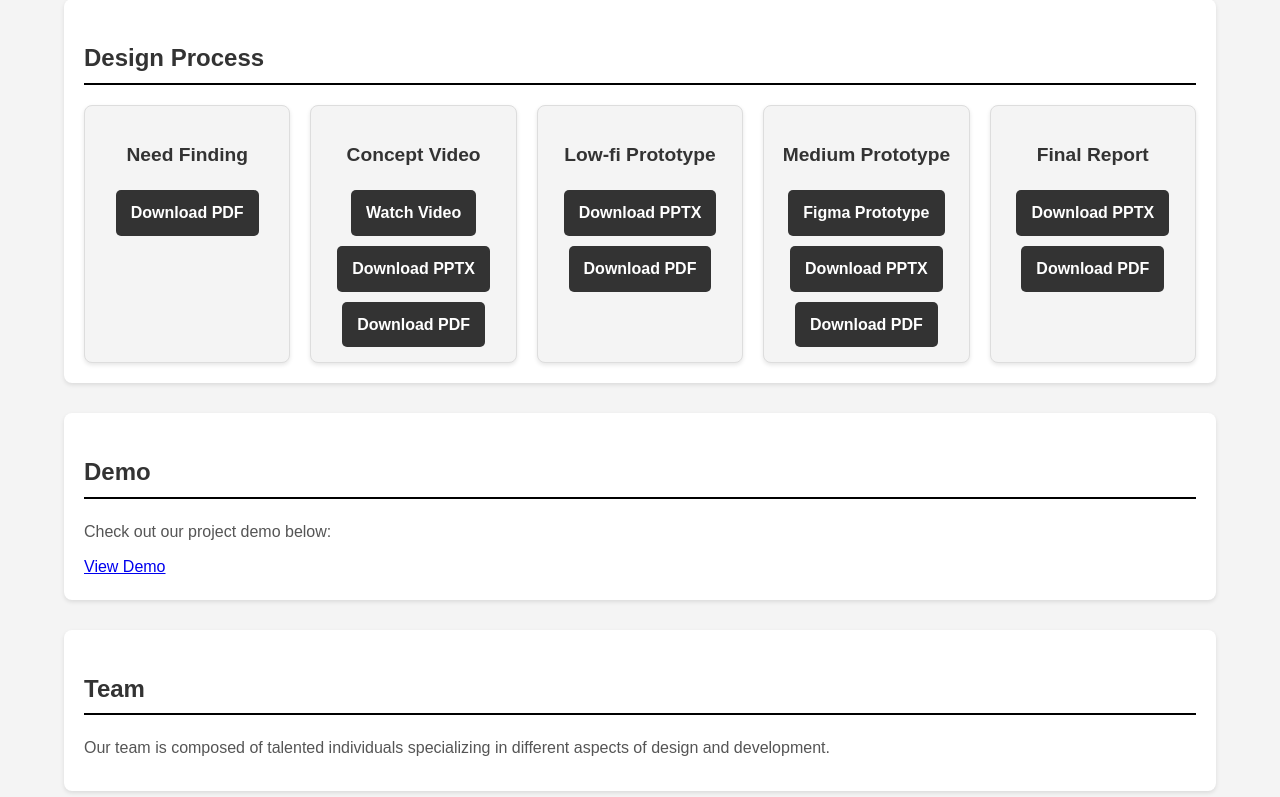
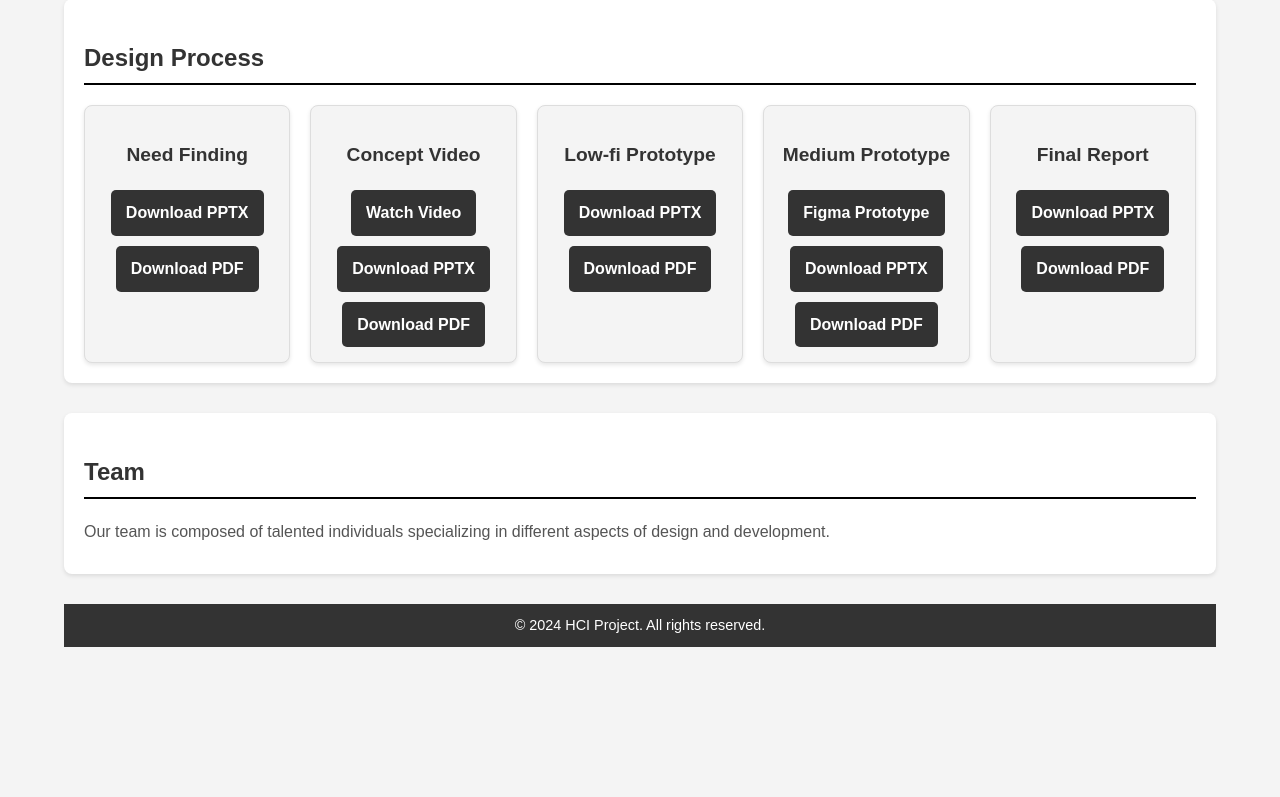
Before and after one commit to nguyenthuhuog/HMI_eshop_presentation_group8_20241, a plain HTML site: page index.html in a window 1280 px wide. Shown: the part 576-1373 px from the top of the page. After the commit the page ends 1243 px from the top, so only its background shows below. Drawn offline with Linux system fonts and the light colour scheme.

Commit message:
fix link

```diff
--- a/index.html
+++ b/index.html
@@ -189,6 +189,7 @@
             <div class="process-table">
                 <div class="process-block">
                     <h3>Need Finding</h3>
+                    <a href="assets/01. NeedFinding/HMI.pdf">Download PPTX</a>
                     <a href="assets/01. NeedFinding/HMI_Needfinding_Group8.pdf">Download PDF</a>
                 </div>
                 <div class="process-block">
@@ -217,11 +218,11 @@
         </div>
 
         <!-- Demo Section -->
-        <div class="section" id="demo">
+        <!-- <div class="section" id="demo">
             <h2>Demo</h2>
             <p>Check out our project demo below:</p>
             <a href="demo.html" class="btn">View Demo</a>
-        </div>
+        </div> -->
 
         <!-- Team Section -->
         <div class="section" id="team">
```
